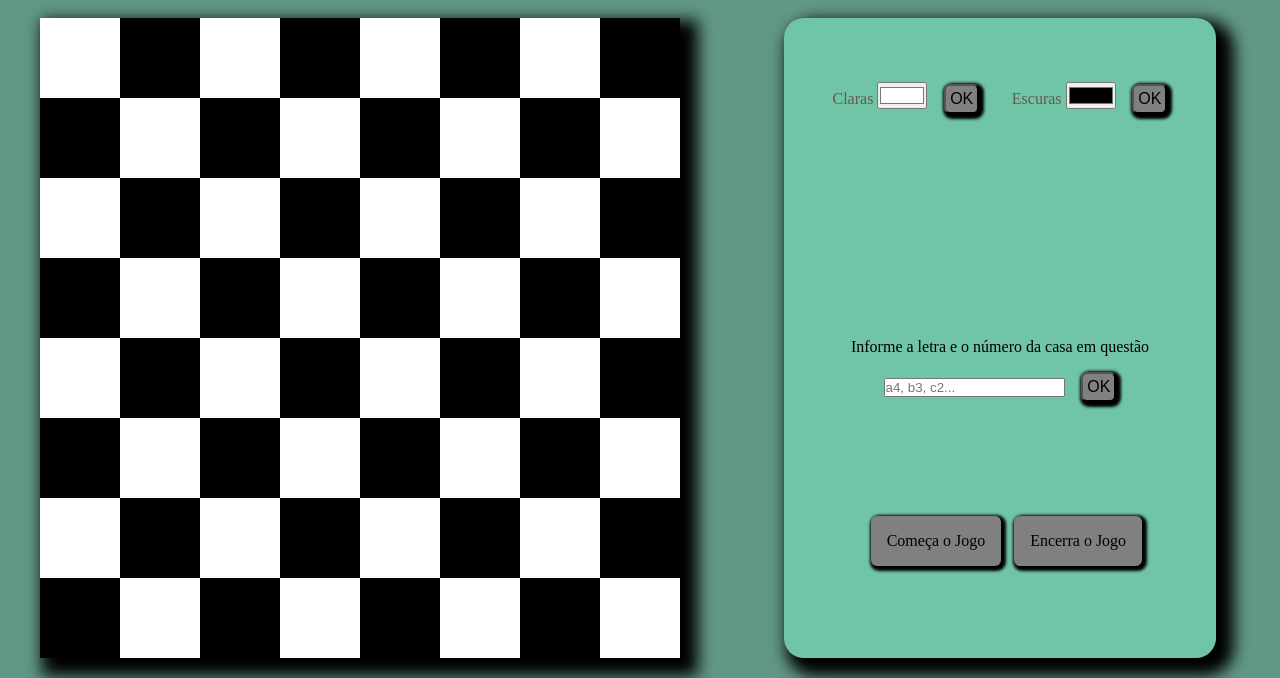
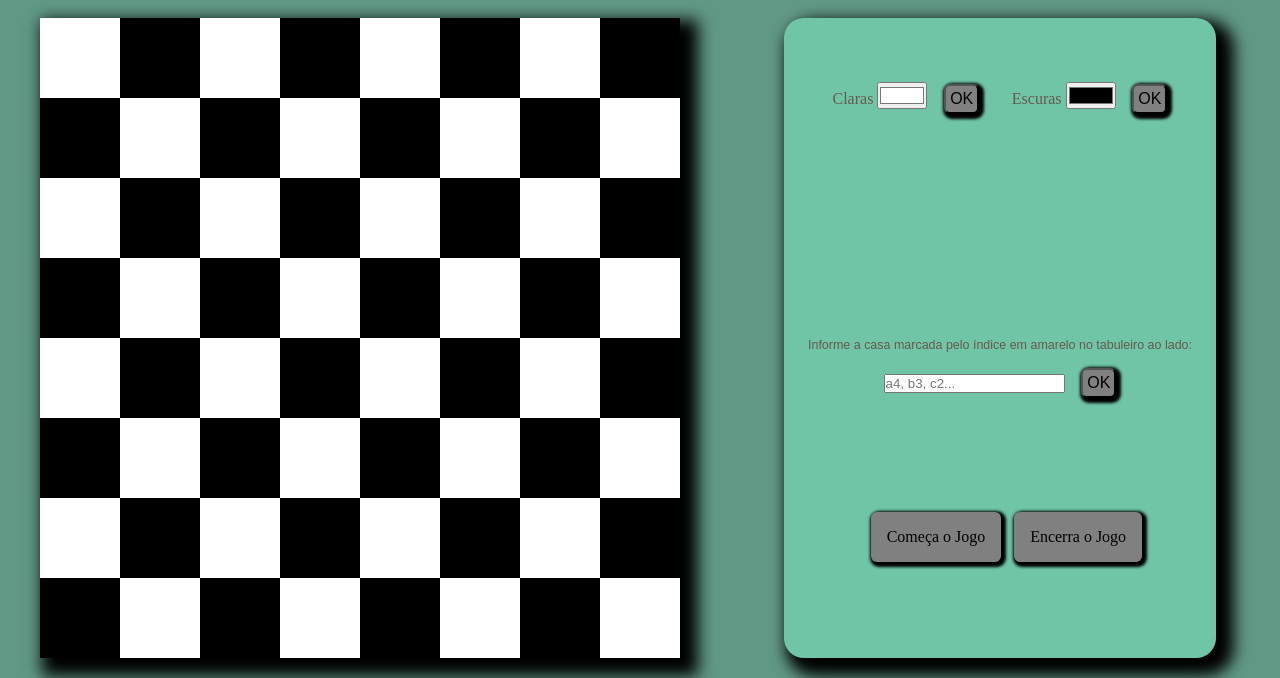
Before and after one commit to Vinigperuzzi/BoardGame, a plain HTML site: page index.html in a window 1280 px wide. Shown: the part 122-800 px from the top of the page. Drawn offline with Linux system fonts and the light colour scheme.

Commit message:
Fix: ui-text style

```diff
--- a/Assets/Css/style.css
+++ b/Assets/Css/style.css
@@ -153,6 +153,9 @@
     justify-self: center;
     align-self: center;
     margin-top: 20vh;
+    color: var(--color5);
+    font-family: sans-serif;
+    font-size: calc(0.6vh + 0.6vw);
 }
 
 #game-input{
--- a/index.html
+++ b/index.html
@@ -104,7 +104,7 @@
                         <button type="submit" id="OK">OK</button>
                     </form>
                 </div>
-                <p id="ui-text">Informe a letra e o número da casa em questão</p>
+                <p id="ui-text">Informe a casa marcada pelo índice em amarelo no tabuleiro ao lado:</p>
                 <div id="game-input">
                     <form action="#" method="get" id="mainInput">
                         <input type="text" name="square-name" id="square-name" placeholder="a4, b3, c2...">
```
